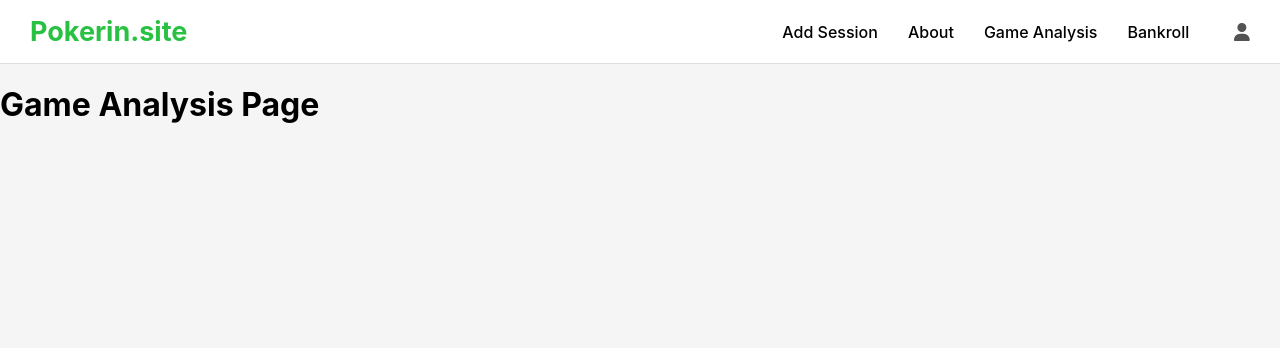
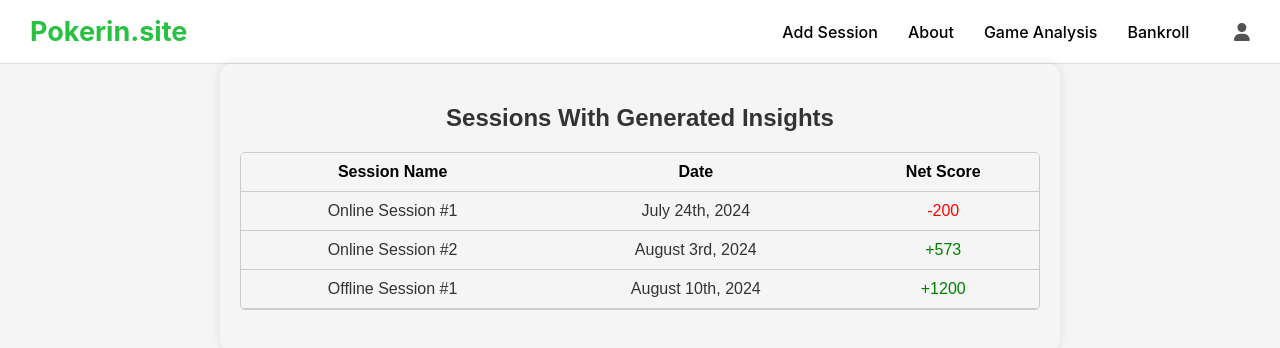
Before and after one commit to AJ112103/pokerinsite, a React (Create React App) app: page /game-analysis in a window 1280 px wide. Shown: the top 348 px of the page. Built offline with nearby package versions, Linux system fonts and the light colour scheme; no server answers; sample sign-in values are in the browser's storage.

Commit message:
game analysis and bankroll

```diff
--- a/src/Bankroll.css
+++ b/src/Bankroll.css
@@ -40,16 +40,40 @@ body, html {
 
 th {
   background-color: #f5f5f5;
+  cursor: pointer;
+}
+
+th:hover {
+  background-color: #e0e0e0;
+}
+
+td {
+  color: #333;
+}
+
+td span {
+  display: inline-block;
+  padding: 5px 10px;
+  border-radius: 5px;
+}
+
+.button-group {
+  margin: 20px 0;
 }
 
 button {
-    background-color: #86b54b;
-    color: white;
   padding: 10px 20px;
+  margin: 5px;
   border: none;
   border-radius: 5px;
+  background-color: #3F9B0A;
+  color: white;
   cursor: pointer;
-    margin: 10px;
+  font-size: 16px;
+}
+
+button {
+  background-color: #3F9B0A;
 }
 
 .modal {
@@ -58,53 +82,67 @@ body, html {
   left: 0;
   width: 100%;
   height: 100%;
+  display: flex;
+  align-items: center;
+  justify-content: center;
   background-color: rgba(0, 0, 0, 0.5);
-    display: flex;
-    justify-content: center;
-    align-items: center;
 }
 
 .modal-content {
-    background-color: #fff;
+  background-color: white;
   padding: 20px;
-    border-radius: 5px;
-    text-align: center;
-    width: 300px;
+  border-radius: 10px;
+  text-align: left;
+  max-width: 400px;
+  width: 100%;
+  position: relative;
 }
 
-  .modal-content h3 {
-    margin-bottom: 20px;
+.close-button {
+  position: absolute;
+  top: 7px;
+  right: 10px;
+  font-size: 24px;
+  cursor: pointer;
+  color: gray;
 }
 
-  .modal-content label {
+label {
   display: block;
   margin-bottom: 10px;
+  text-align: center;
 }
 
-  .modal-content input {
-    width: 100%;
+input, select {
+  width: 80%;
   padding: 8px;
-    margin-bottom: 10px;
+  margin: 5px auto;
+  border: 1px solid #ccc;
+  border-radius: 5px;
+  box-sizing: border-box;
+  display: block;
 }
 
-  .modal-content button {
-    margin-right: 10px;
-    padding: 8px 16px;
-    background-color: #98cc56;
-    color: white;
-    border: none;
-    border-radius: 5px;
-    cursor: pointer;
+input[type="date"] {
+  padding: 6px;
 }
 
-  .modal-content button:hover {
-    background-color: #86b54b;
+h3 {
+  color: #333;
+  text-align: center;
 }
 
-  .modal-content button[type="button"] {
-    background-color: #ccc;
+button[type="submit"] {
+  background-color: #3F9B0A;
+  display: block;
+  margin: 20px auto 0;
 }
 
-  .modal-content button[type="button"]:hover {
-    background-color: #b3b3b3;
+@media only screen and (max-width: 768px) {
+  .bankroll-container {
+    padding: 10px;
   }
+  .modal-content {
+    width: 90%;
+  }
+}
--- a/src/Bankroll.js
+++ b/src/Bankroll.js
@@ -10,7 +10,9 @@ function Bankroll() {
     date: '',
     score: '',
   });
-
+  const [sessionType, setSessionType] = useState('online'); // State for session type
+  const [sessionNumber, setSessionNumber] = useState(''); // State for session number
+  const [customSession, setCustomSession] = useState(''); // State for custom session
   const [selectedDate, setSelectedDate] = useState('');
   const [sortConfig, setSortConfig] = useState({
     key: null,
@@ -45,8 +47,17 @@ function Bankroll() {
 
   const handleFormSubmit = (e) => {
     e.preventDefault();
+
+    let sessionName = '';
+    if (sessionType === 'custom') {
+      sessionName = customSession;
+    } else {
+      sessionName = `${sessionType === 'online' ? 'Online' : 'Offline'} Session #${sessionNumber}`;
+    }
+
     const sessionData = {
       ...newSession,
+      session: sessionName,
       date: formatDate(selectedDate),
       score: parseFloat(newSession.score),
     };
@@ -67,6 +78,9 @@ function Bankroll() {
     setIsModalOpen(false);
     setNewSession({ session: '', date: '', score: '' });
     setSelectedDate('');
+    setSessionType('online');
+    setSessionNumber('');
+    setCustomSession('');
   };
 
   const handleInputChange = (e) => {
@@ -77,6 +91,12 @@ function Bankroll() {
     } else {
       setNewSession({ ...newSession, [name]: value });
     }
+  };
+
+  const handleSessionTypeChange = (e) => {
+    setSessionType(e.target.value);
+    setSessionNumber('');
+    setCustomSession('');
   };
 
   const sortSessions = (key) => {
@@ -101,8 +121,8 @@ function Bankroll() {
   };
 
   const getSortIcon = (key) => {
-    if (sortConfig.key !== key) return '⇅';
-    return sortConfig.direction === 'ascending' ? '▲' : '▼';
+    if (sortConfig.key !== key) return "";
+    return sortConfig.direction === 'ascending' ? '▼' : '▲';
   };
 
   return (
@@ -142,18 +162,41 @@ function Bankroll() {
       {isModalOpen && (
         <div className="modal">
           <div className="modal-content">
+            <span className="close-button" onClick={() => setIsModalOpen(false)}>&times;</span>
             <h3>Add New Session</h3>
             <form onSubmit={handleFormSubmit}>
               <label>
-                Session:
-                <input
-                  type="text"
-                  name="session"
-                  value={newSession.session}
-                  onChange={handleInputChange}
-                  required
-                />
+                Session Type:
+                <select value={sessionType} onChange={handleSessionTypeChange} required>
+                  <option value="online">Online Session #</option>
+                  <option value="offline">Offline Session #</option>
+                  <option value="custom">Custom Entry</option>
+                </select>
               </label>
+              {sessionType !== 'custom' && (
+                <label>
+                  Session Number:
+                  <input
+                    type="number"
+                    name="sessionNumber"
+                    value={sessionNumber}
+                    onChange={(e) => setSessionNumber(e.target.value)}
+                    required
+                  />
+                </label>
+              )}
+              {sessionType === 'custom' && (
+                <label>
+                  Custom Session:
+                  <input
+                    type="text"
+                    name="customSession"
+                    value={customSession}
+                    onChange={(e) => setCustomSession(e.target.value)}
+                    required
+                  />
+                </label>
+              )}
               <label>
                 Date:
                 <input
@@ -175,9 +218,6 @@ function Bankroll() {
                 />
               </label>
               <button type="submit">Add Session</button>
-              <button type="button" onClick={() => setIsModalOpen(false)}>
-                Cancel
-              </button>
             </form>
           </div>
         </div>
--- /dev/null
+++ b/src/GameAnalysis.css
@@ -0,0 +1,125 @@
+.game-analysis-container {
+    max-width: 800px;
+    margin: 0 auto;
+    padding: 20px;
+    text-align: center;
+    font-family: Arial, sans-serif;
+    box-shadow: 0 0 10px rgba(0, 0, 0, 0.1);
+    border-radius: 10px;
+  }
+
+  h2 {
+    color: #333;
+  }
+
+  .table-wrapper {
+    max-height: 300px;
+    overflow-y: auto;
+    margin: 20px 0;
+    border: 1px solid #ccc;
+    border-radius: 5px;
+  }
+
+  table {
+    width: 100%;
+    border-collapse: collapse;
+  }
+
+  th, td {
+    padding: 10px;
+    text-align: left;
+    border-bottom: 1px solid #ccc;
+  }
+
+  th {
+    background-color: #f5f5f5;
+    cursor: pointer;
+  }
+
+  tr:hover {
+    background-color: #f0f0f0;
+    cursor: pointer;
+  }
+
+  .modal {
+    position: fixed;
+    top: 0;
+    left: 0;
+    width: 100%;
+    height: 100%;
+    background-color: rgba(0, 0, 0, 0.5);
+    display: flex;
+    justify-content: center;
+    align-items: center;
+  }
+
+  .modal-content {
+    background-color: white;
+    padding: 20px;
+    border-radius: 10px;
+    max-width: 500px;
+    width: 100%;
+    position: relative;
+  }
+
+  .close-button {
+    position: absolute;
+    top: 10px;
+    right: 15px;
+    font-size: 24px;
+    cursor: pointer;
+  }
+
+  .game-stats, .player-stats {
+    display: flex;
+    justify-content: space-between;
+    margin: 20px 0;
+  }
+
+  .game-stats div, .player-stats div {
+    flex: 1;
+    text-align: center;
+  }
+
+  .game-stats p, .player-stats p {
+    margin: 0;
+    font-size: 14px;
+    color: #666;
+  }
+
+  .game-stats strong, .player-stats strong {
+    font-size: 18px;
+    display: block;
+    margin-top: 5px;
+  }
+
+  .button-group {
+    display: flex;
+    justify-content: space-evenly;
+    margin-top: 50px;
+  }
+
+  h3 {
+    margin-top: 3%;
+  }
+
+  h4 {
+    color: #333;
+    text-align: center;
+    margin-top: -2%;
+  }
+
+  button {
+    padding: 10px 20px;
+    margin: 0 10px;
+    background-color: #4CAF50;
+    color: white;
+    border: none;
+    border-radius: 5px;
+    cursor: pointer;
+    font-size: 16px;
+  }
+
+  button:hover {
+    background-color: #45a049;
+  }
--- a/src/GameAnalysis.js
+++ b/src/GameAnalysis.js
@@ -1,7 +1,132 @@
-import React from 'react';
+import React, { useState, useEffect } from 'react';
+import './GameAnalysis.css';
 
-function GameAnalysis() {
-  return <h1>Game Analysis Page</h1>;
-}
+const GameAnalysis = () => {
+  const [sessions, setSessions] = useState([]);
+  const [selectedSession, setSelectedSession] = useState(null);
+
+  useEffect(() => {
+    // Sample data mimicking backend response
+    const sampleData = [
+      {
+        id: 1,
+        name: 'Online Session #1',
+        date: 'July 24th, 2024',
+        netScore: -200,
+        handsAnalyzed: 750,
+        handsWon: 180,
+        biggestFish: 'Player 5',
+        biggestShark: 'Player 2',
+        biggestNit: 'Player 7'
+      },
+      {
+        id: 2,
+        name: 'Online Session #2',
+        date: 'August 3rd, 2024',
+        netScore: 573,
+        handsAnalyzed: 892,
+        handsWon: 204,
+        biggestFish: 'Player 3',
+        biggestShark: 'Player 2',
+        biggestNit: 'Player 8'
+      },
+      {
+        id: 3,
+        name: 'Offline Session #1',
+        date: 'August 10th, 2024',
+        netScore: 1200,
+        handsAnalyzed: 320,
+        handsWon: 98,
+        biggestFish: 'Player 1',
+        biggestShark: 'Player 4',
+        biggestNit: 'Player 6'
+      }
+    ];
+
+    // Simulating an API call
+    setTimeout(() => {
+      setSessions(sampleData);
+    }, 500);
+  }, []);
+
+  const handleSessionClick = (session) => {
+    setSelectedSession(session);
+  };
+
+  const closeModal = () => {
+    setSelectedSession(null);
+  };
+
+  return (
+    <div className="game-analysis-container">
+      <h2>Sessions With Generated Insights</h2>
+      <div className="table-wrapper">
+        <table>
+          <thead>
+            <tr>
+              <th>Session Name</th>
+              <th>Date</th>
+              <th>Net Score</th>
+            </tr>
+          </thead>
+          <tbody>
+            {sessions.map((session) => (
+              <tr key={session.id} onClick={() => handleSessionClick(session)}>
+                <td>{session.name}</td>
+                <td>{session.date}</td>
+                <td style={{ color: session.netScore >= 0 ? 'green' : 'red' }}>
+                  {session.netScore >= 0 ? '+' : ''}{session.netScore}
+                </td>
+              </tr>
+            ))}
+          </tbody>
+        </table>
+      </div>
+      {selectedSession && (
+        <div className="modal">
+          <div className="modal-content">
+            <span className="close-button" onClick={closeModal}>&times;</span>
+            <h3>Game At A Glance</h3>
+            <h4>{selectedSession.name}</h4>
+            <div className="game-stats">
+              <div>
+                <p>Hands Analyzed</p>
+                <strong>{selectedSession.handsAnalyzed}</strong>
+              </div>
+              <div>
+                <p>Your Net Score</p>
+                <strong style={{ color: selectedSession.netScore >= 0 ? 'green' : 'red' }}>
+                  {selectedSession.netScore >= 0 ? '+' : ''}{selectedSession.netScore}
+                </strong>
+              </div>
+              <div>
+                <p>Hands Won</p>
+                <strong>{selectedSession.handsWon}</strong>
+              </div>
+            </div>
+            <div className="player-stats">
+              <div>
+                <p>Biggest Fish</p>
+                <strong>{selectedSession.biggestFish}</strong>
+              </div>
+              <div>
+                <p>Biggest Shark</p>
+                <strong>{selectedSession.biggestShark}</strong>
+              </div>
+              <div>
+                <p>Biggest Nit</p>
+                <strong>{selectedSession.biggestNit}</strong>
+              </div>
+            </div>
+            <div className="button-group">
+              <button>Player Insights</button>
+              <button>Hand Insights</button>
+            </div>
+          </div>
+        </div>
+      )}
+    </div>
+  );
+};
 
 export default GameAnalysis;
```
Lines whose indentation alone changed are shown as unchanged.
